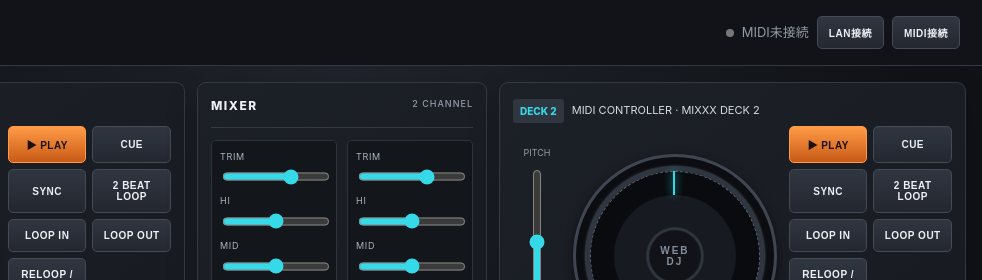
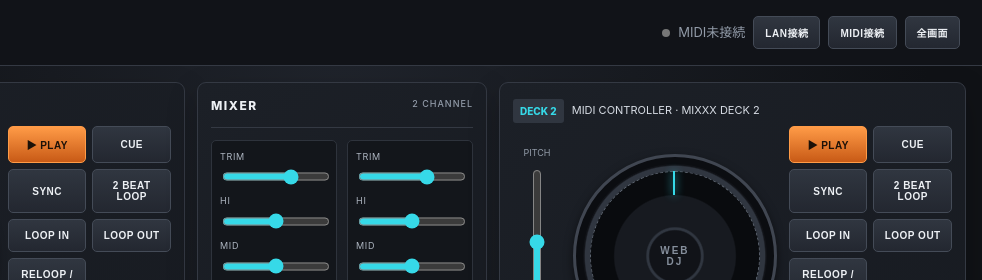
Before and after one commit to nemuliz/web-dj, a plain HTML site: page index.html in a window 1280 px wide. Shown: the top 280 px of the page, 298-1280 px from the left. Drawn offline with Linux system fonts and the light colour scheme.

Commit message:
Add fullscreen toggle to WebDJ

```diff
--- a/index.html
+++ b/index.html
@@ -10,7 +10,7 @@
 <body>
 <header class="topbar">
   <div class="brand"><span class="brand-mark">◈</span><div><strong>WEBDJ</strong><small>DUAL DECK PERFORMANCE</small></div></div>
-  <div class="top-status"><span id="midiDot" class="dot"></span><span id="midiStatus">MIDI未接続</span><button id="lanConnect" class="small-btn">LAN接続</button><button id="midiConnect" class="small-btn">MIDI接続</button></div>
+  <div class="top-status"><span id="midiDot" class="dot"></span><span id="midiStatus">MIDI未接続</span><button id="lanConnect" class="small-btn">LAN接続</button><button id="midiConnect" class="small-btn">MIDI接続</button><button id="fullscreenBtn" class="small-btn" aria-label="全画面表示">全画面</button></div>
 </header>
 <main>
   <section class="transport">
```
